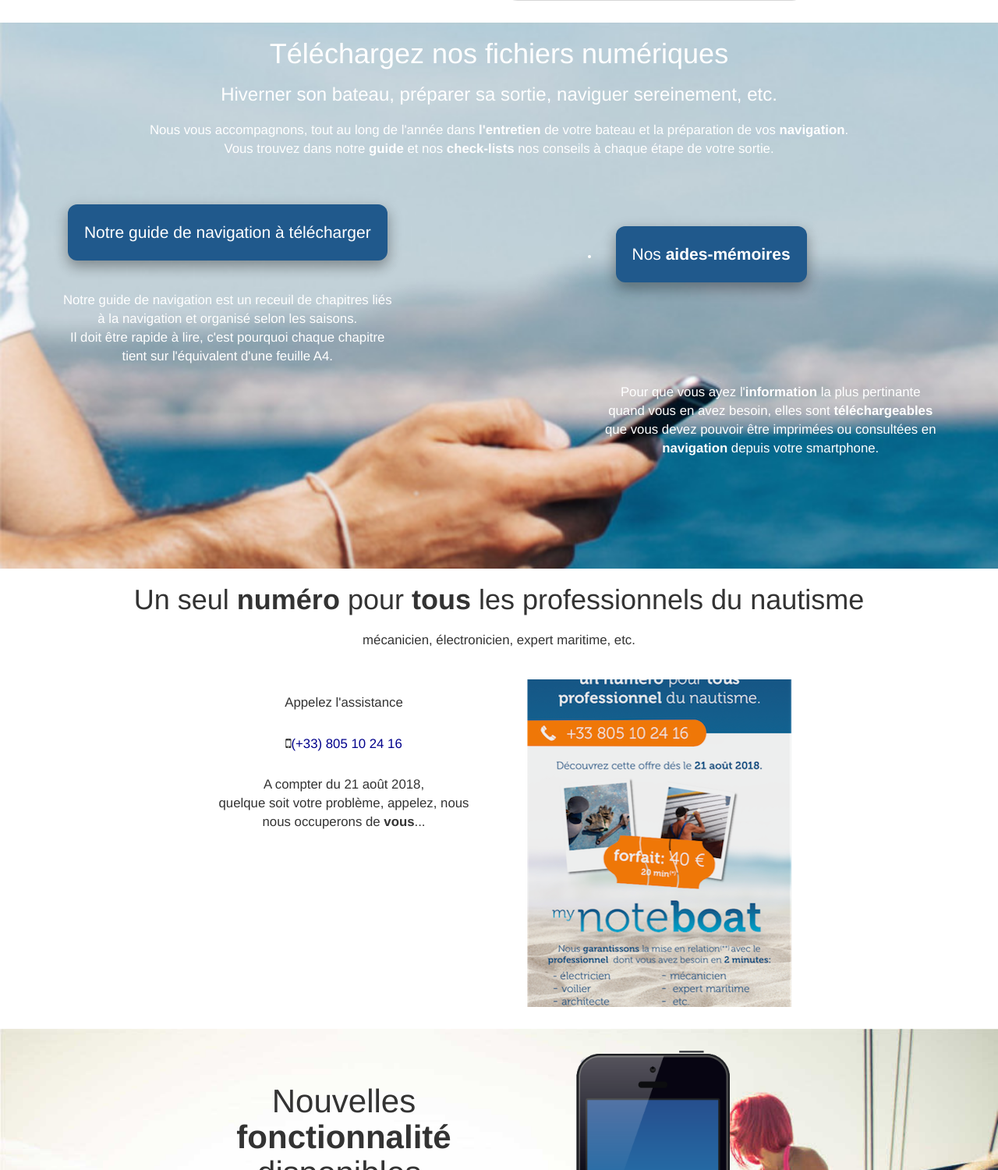
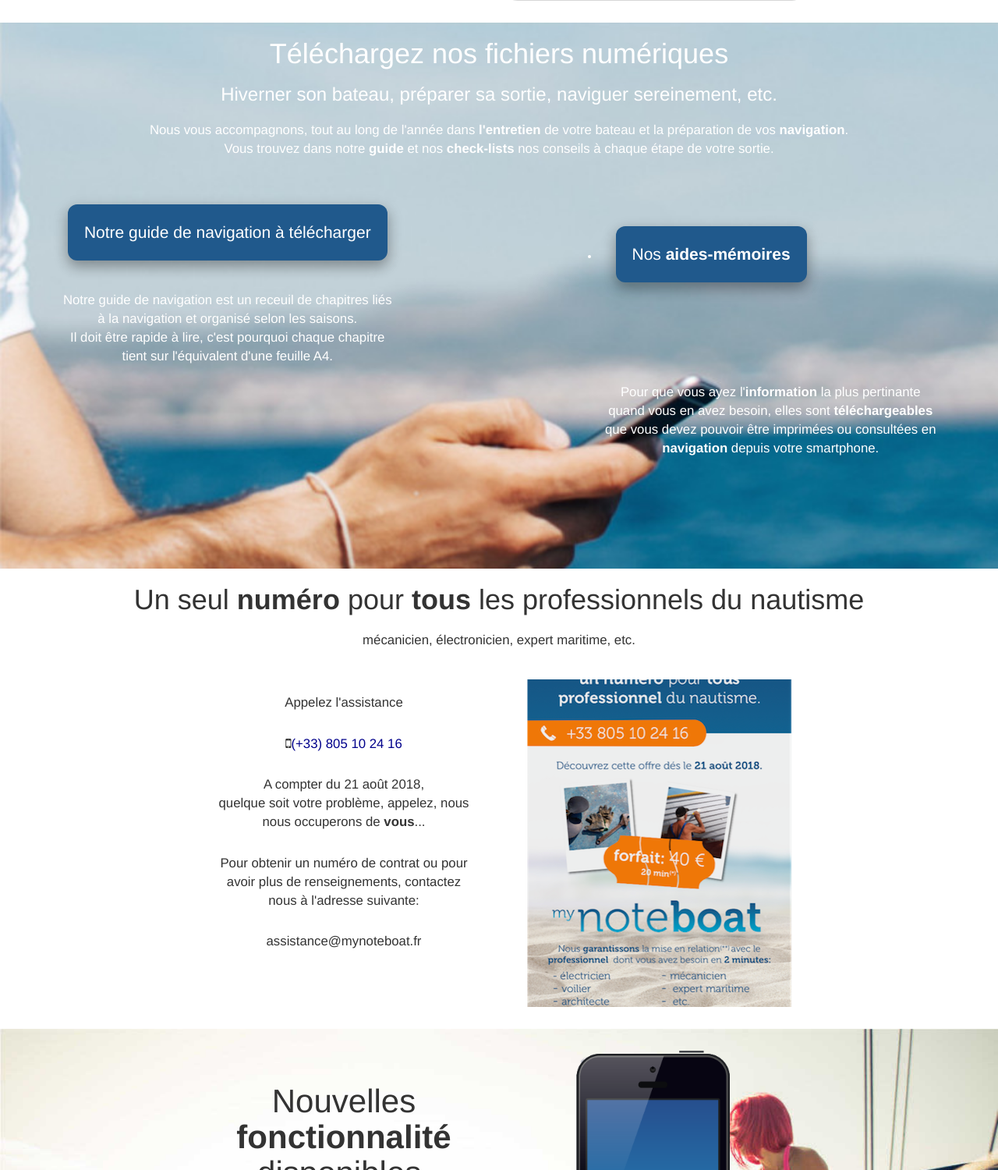
Before and after one commit to pjtiberghien/trial, a Jekyll site: the page built from docs/index.html, in a window 1280 px wide, cut to the strip 1059-2559 px from the top of the page. Shown: the whole strip at 78% size. Built offline with Jekyll 4.4.1, drawn with Linux system fonts in a browser that asks for light colours; nearby versions of some CDN libraries.

Commit message:
Change in css

```diff
--- a/docs/_includes/navbar.html
+++ b/docs/_includes/navbar.html
@@ -1,5 +1,5 @@
 <nav id="mytopnav" class="topnav">
-    <div id="bouton_navbar" class="button">
+    <div id="button" class="button_navbar">
     <a href="{{ site.url }}/index.html#home" class="image"><img src="{{ site.url }}/assets/images/logo.png" id="logo"></a>
     <a href="{{ site.url }}/index.html#about"><button>Présentation</button></a>
     <a href="{{ site.url }}/index.html#telecharger"><button>Téléchargement</button></a>
--- a/docs/assets/css/main.css
+++ b/docs/assets/css/main.css
@@ -53,7 +53,7 @@
     width: 100%;
 }
 
-bouton_navbar {
+button_navbar {
     background-color: RGB(32, 89, 140);
     border: none;
     color: white;
--- a/docs/index.html
+++ b/docs/index.html
@@ -71,6 +71,8 @@
                 <p>Appelez l'assistance</p>
             <p><i class="fa fa-mobile" aria-hidden="true"></i><a href="tel:+33 805 10 24 16">(+33) 805 10 24 16</a></p>
             <p>A compter du 21 août 2018,<br> quelque soit votre problème, appelez, nous nous occuperons de <strong>vous</strong>...</p>
+            <p>Pour obtenir un numéro de contrat ou pour avoir plus de renseignements, contactez nous à l'adresse suivante:</p>
+            <p>assistance@mynoteboat.fr</p>
             </div>
             <div class="col-sd-5 col-md-4" id="assistance_image">
             </div>
```
